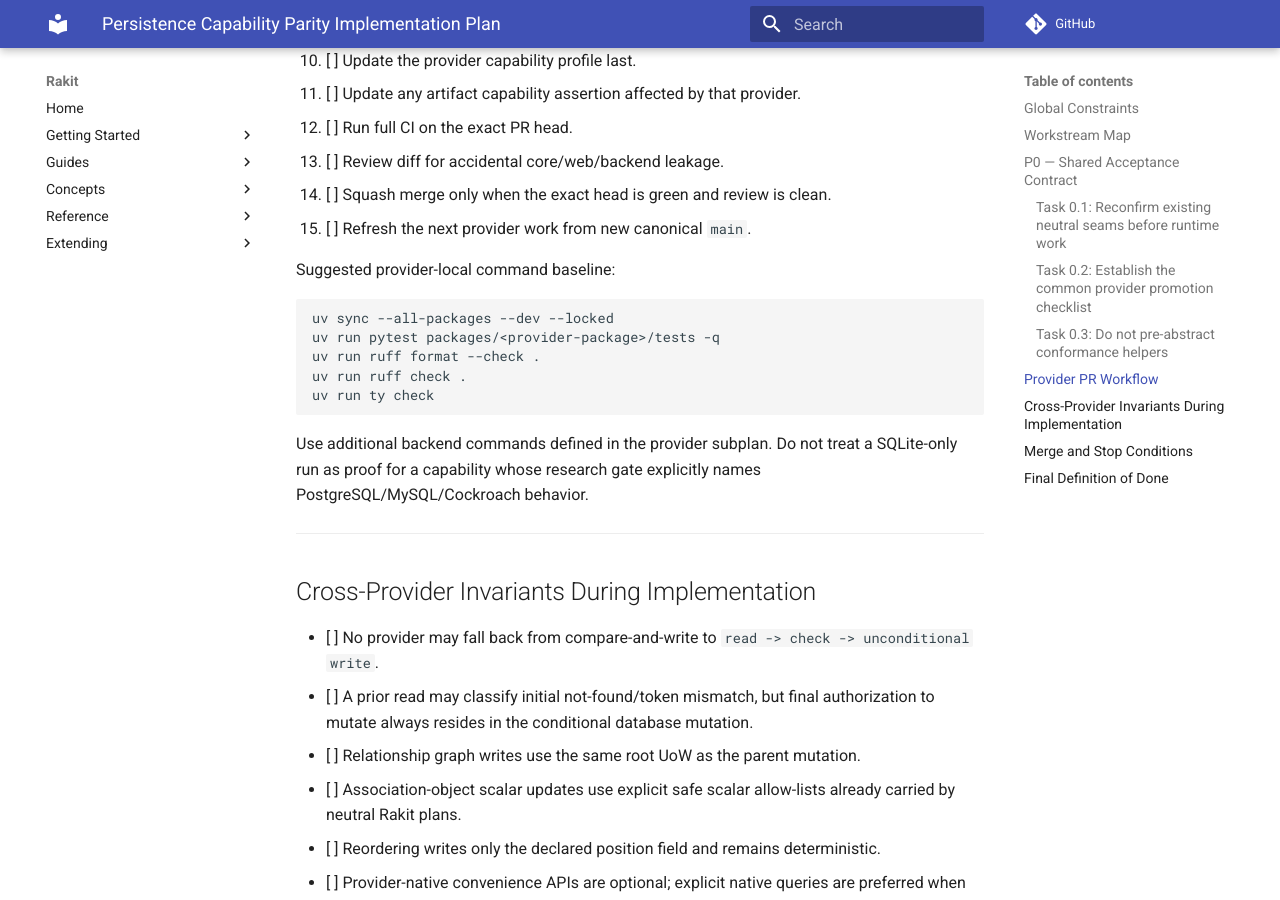
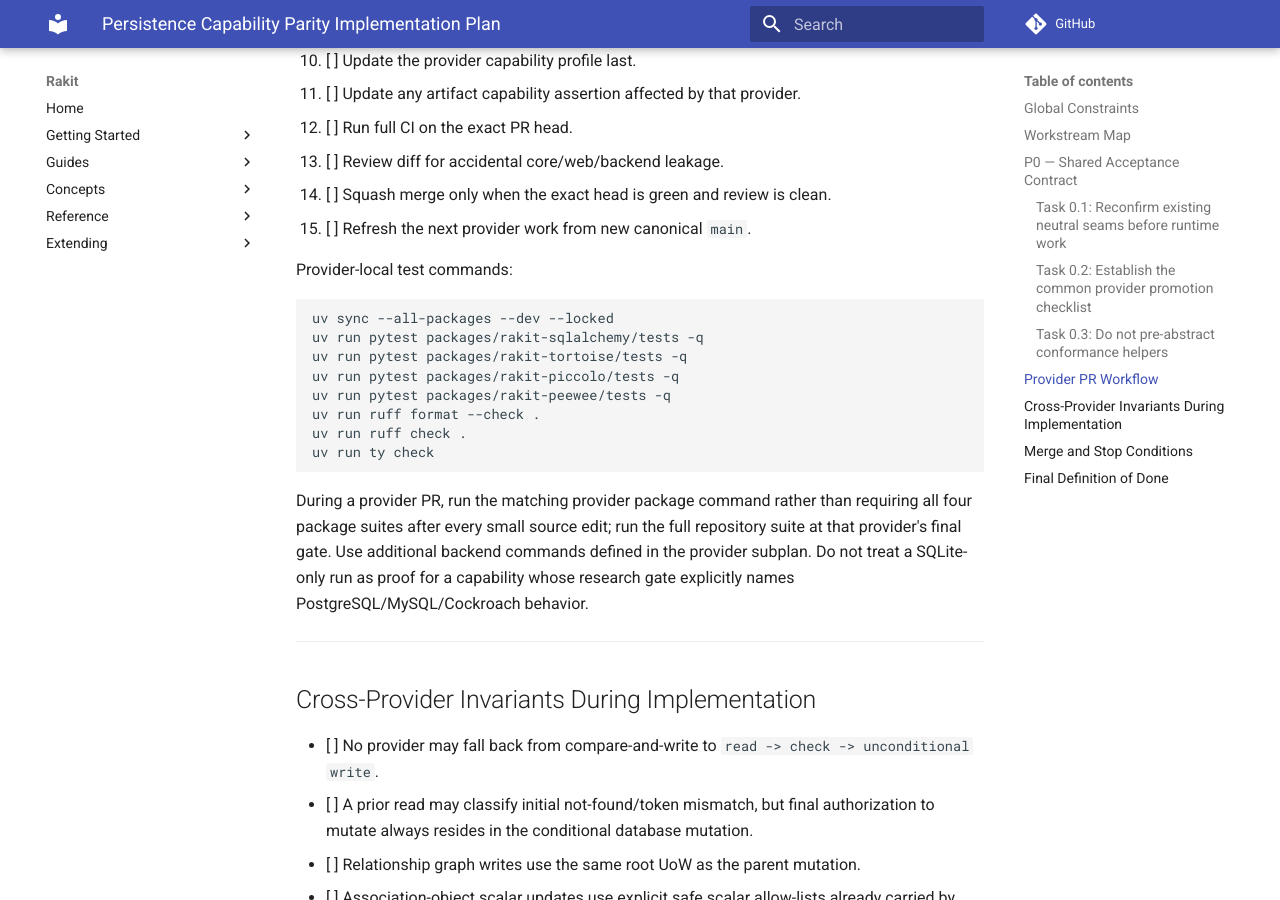
Before and after one commit to wihlarkop/rakit, an MkDocs documentation site: the page built from docs/superpowers/plans/2026-08-23-persistence-capability-parity.md, in a window 1280 px wide and 900 px high, scrolled down 4108 px. Built offline with MkDocs 1.6.1 and Material for MkDocs 9.7.7, drawn with Linux system fonts in a browser that asks for light colours; comment, search, counter and statistics services are not loaded.

Commit message:
docs(plan): remove parity plan placeholder command

````diff
--- a/docs/superpowers/plans/2026-08-23-persistence-capability-parity.md
+++ b/docs/superpowers/plans/2026-08-23-persistence-capability-parity.md
@@ -118,17 +118,20 @@ For each P1-P4 provider:
 14. [ ] Squash merge only when the exact head is green and review is clean.
 15. [ ] Refresh the next provider work from new canonical `main`.
 
-Suggested provider-local command baseline:
+Provider-local test commands:
 
 ```bash
 uv sync --all-packages --dev --locked
-uv run pytest packages/<provider-package>/tests -q
+uv run pytest packages/rakit-sqlalchemy/tests -q
+uv run pytest packages/rakit-tortoise/tests -q
+uv run pytest packages/rakit-piccolo/tests -q
+uv run pytest packages/rakit-peewee/tests -q
 uv run ruff format --check .
 uv run ruff check .
 uv run ty check
 ```
 
-Use additional backend commands defined in the provider subplan. Do not treat a SQLite-only run as proof for a capability whose research gate explicitly names PostgreSQL/MySQL/Cockroach behavior.
+During a provider PR, run the matching provider package command rather than requiring all four package suites after every small source edit; run the full repository suite at that provider's final gate. Use additional backend commands defined in the provider subplan. Do not treat a SQLite-only run as proof for a capability whose research gate explicitly names PostgreSQL/MySQL/Cockroach behavior.
 
 ---
 
````
